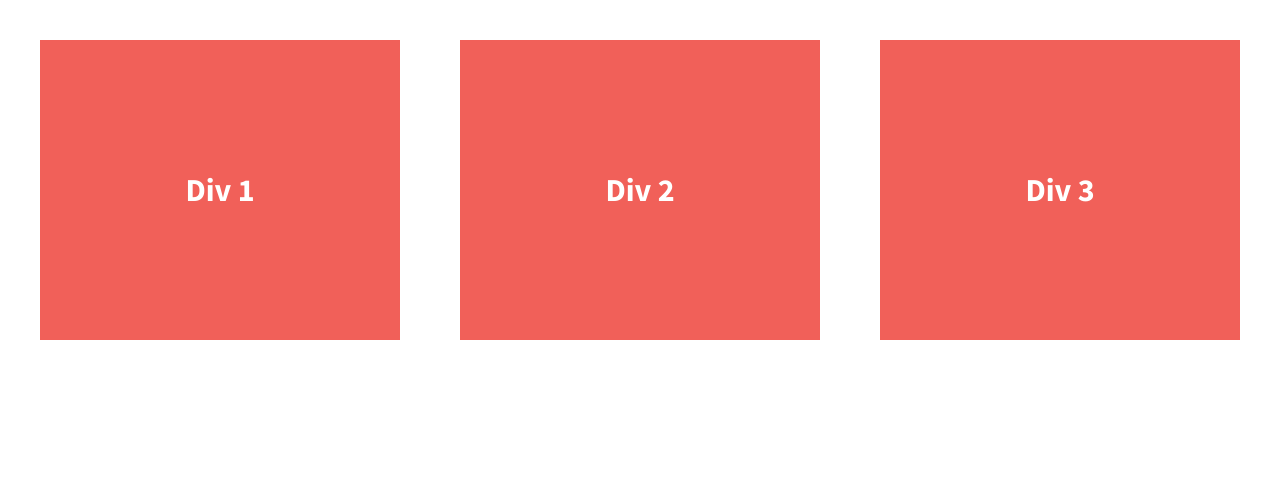
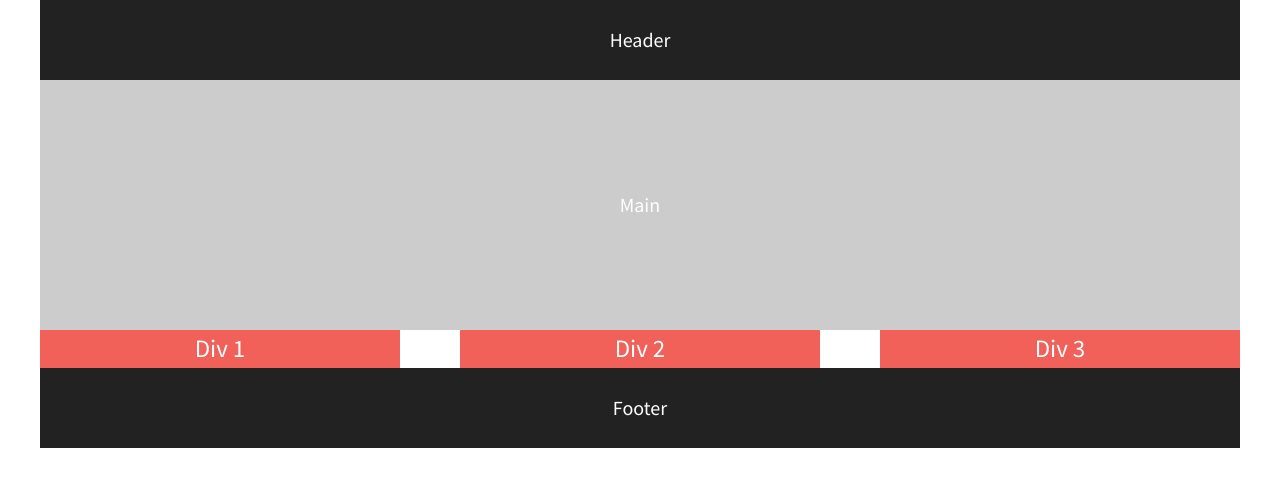
Before and after one commit to KassieW/flexbox-grid, a plain HTML site: page index.html in a window 1280 px wide. Drawn offline with nearby package versions, Linux system fonts and the light colour scheme.

Commit message:
Add files via upload

```diff
--- a/css/main.css
+++ b/css/main.css
@@ -95,27 +95,66 @@ textarea {
    Author's custom styles
    ========================================================================== */
 
-
 html {
   background-color: #fff;
   height: 100%;
+  width: 100%;
 }
 
 body {
   font-family: 'Source Sans Pro', sans-serif;
-  padding: 2em;
+  padding: 0 2em;
   font-size: 1.25em;
   height: 100%;
+  color: #fff;
 }
 
-.wrapper {
+header,
+footer {
+  background-color: #222;
+  height: 80px;
+  width: 100%;
+}
+
+main {
+  background-color: #ccc;
+  height: 250px;
+  width: 100%;
+}
+
+header,
+footer,
+main {
+  display: flex;
+  justify-content: center;
+  align-items: center;
+}
+
+#div-1,
+#div-2,
+#div-3 {
+  display: flex;
+  justify-content: center;
+  align-items: center;
+  color: #fff;
+  line-height: 1.5em;
+  font-size: 1.25em;
+  height: auto;
+}
+
+.wrapper span {
+  font-family: 'Lora', sans-serif;
+  font-size: 1.3em;
+}
+
+.flex-container {
   display: flex;
   justify-content: space-between;
-  font-weight: 700;
+  align-items: center;
+  flex-flow: row wrap;
 }
 
-.div-1, .div-2, .div-3 {
-  width: 30%;
+.flex-items {
   display: flex;
   justify-content: center;
   align-items: center;
@@ -123,11 +162,8 @@ body {
   line-height: 1.5em;
   font-size: 1.6em;
   background-color: #f16059;
-  height: 300px;
+  width: 30%;
 }
-
-
-
 
 /* ==========================================================================
    Helper classes
@@ -208,6 +244,23 @@ body {
    These examples override the primary ('mobile first') styles.
    Modify as content requires.
    ========================================================================== */
+
+@media all and (max-width: 768px) {
+    body {
+      padding: 1em;
+    }
+}
+
+@media (min-width: 1200px) {
+  #div-1,
+  #div-2{
+
+  }
+
+  #div-3 {
+
+  }
+}
 
 @media print,
        (-webkit-min-device-pixel-ratio: 1.25),
--- a/index.html
+++ b/index.html
@@ -3,7 +3,7 @@
     <head>
         <meta charset="utf-8">
         <meta http-equiv="x-ua-compatible" content="ie=edge">
-        <title>Make me into a grid!</title>
+        <title></title>
         <meta name="description" content="">
         <meta name="viewport" content="width=device-width, initial-scale=1">
 
@@ -13,24 +13,27 @@
         <link rel="stylesheet" href="css/normalize.css">
         <link rel="stylesheet" href="css/main.css">
         <script src="js/vendor/modernizr-2.8.3.min.js"></script>
-        <link href='http://fonts.googleapis.com/css?family=Lora:700' rel='stylesheet' type='text/css'>
-        <link href='http://fonts.googleapis.com/css?family=Source+Sans+Pro:400,700' rel='stylesheet' type='text/css'>
+        <link href="https://fonts.googleapis.com/css?family=Lora|Source+Sans+Pro:400,700" rel="stylesheet">
     </head>
     <body>
         <!--[if lt IE 8]>
             <p class="browserupgrade">You are using an <strong>outdated</strong> browser. Please <a href="http://browsehappy.com/">upgrade your browser</a> to improve your experience.</p>
         <![endif]-->
 
-        <section class="wrapper">
-            <div class="div-1">
+        <!-- Add your site or application content here -->
+        <section class="flex-container">
+            <header>Header</header>
+            <main>Main</main>
+            <div id="div-1" class="flex-items">
                 Div 1
             </div>
-            <div class="div-2">
+            <div id="div-2" class="flex-items">
                 Div 2
             </div>
-            <div class="div-3">
+            <div id="div-3" class="flex-items">
                 Div 3
             </div>
+            <footer>Footer</footer>
         </section>
 
         <script src="https://ajax.googleapis.com/ajax/libs/jquery/1.11.3/jquery.min.js"></script>
```
